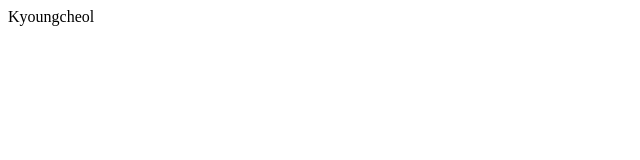
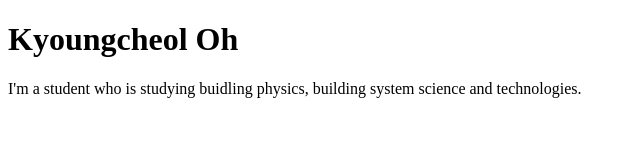
Before and after one commit to KyoungCheolOh/KyoungCheolOh.github.io, a plain HTML site: page index.html in a window 1280 px wide. Shown: the whole page, without its empty margins (0-640 px from the left). Drawn offline with Linux system fonts and the light colour scheme.

Commit message:
Update index.html

```diff
--- a/index.html
+++ b/index.html
@@ -1,3 +1,4 @@
 <!doctype html>
 
-Kyoungcheol
+<h1 id="kyoungcheol-oh">Kyoungcheol Oh</h1>
+<p>I&#39;m a student who is studying buidling physics, building system science and technologies.</p>
```
